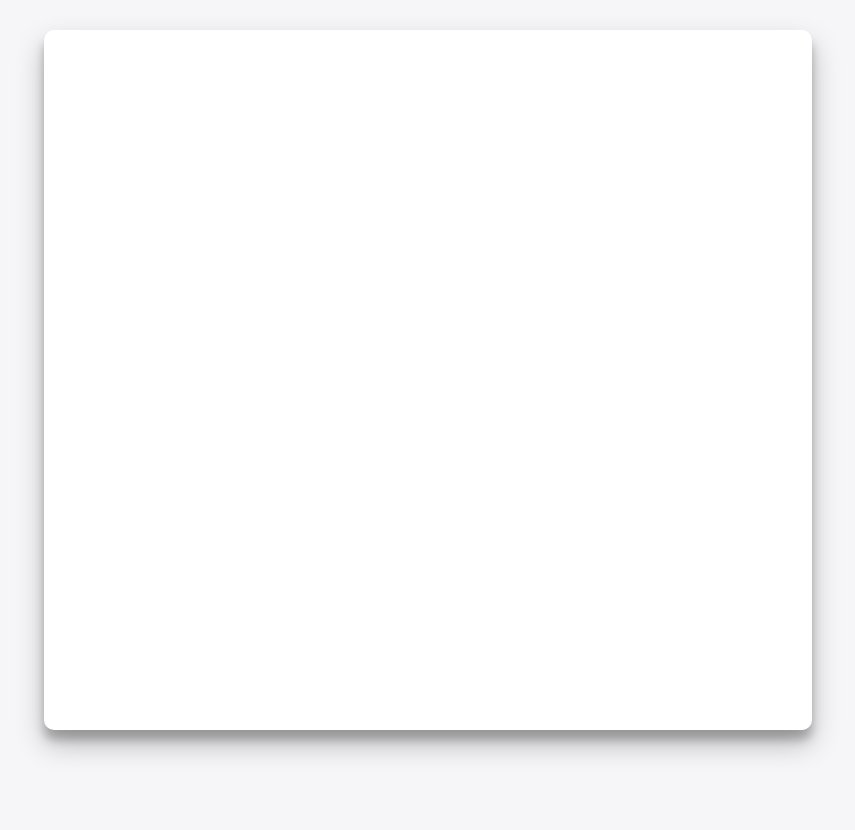
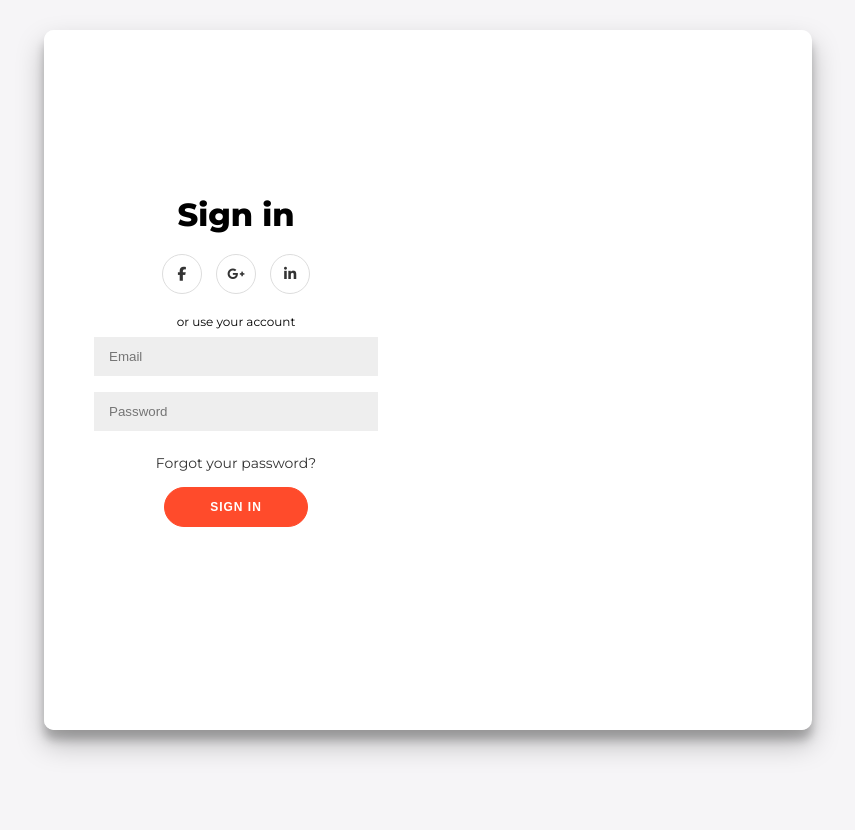
Before and after one commit to AaronVong/BaoCao_OSS2, a PHP site: page /login.php in a window 1280 px wide. Shown: the whole page, without its empty margins (212-1067 px from the left). Run offline with PHP 8.4, Linux system fonts and the light colour scheme; some libraries are stand-ins or nearby versions.

Commit message:
tao form dang nhap

```diff
--- a/login.php
+++ b/login.php
@@ -134,6 +134,25 @@
                 <span class="text--error"><?php echo isset($signuperror["signup"])?$signuperror["signup"]:""; ?></span>
             </form>
         </div>
+        <div class="form-container sign-in-container">
+            <form action="login.php" method="POST">
+                <h1>Sign in</h1>
+                <div class="social-container">
+                    <a href="#" class="social"><i class="fab fa-facebook-f"></i></a>
+                    <a href="#" class="social"><i class="fab fa-google-plus-g"></i></a>
+                    <a href="#" class="social"><i class="fab fa-linkedin-in"></i></a>
+                </div>
+                <span>or use your account</span>
+                <input type="text" placeholder="Email" name="email" value="<?php echo $email; ?>"/>
+                <span class="text--error"><?php echo isset($signinerror["email"])?$signinerror["email"]:""; ?></span>
+                <input type="password" placeholder="Password" name="password" />
+                <span class="text--error"><?php echo isset($signinerror["password"])?$signinerror["password"]:""; ?></span>
+                <a href="#">Forgot your password?</a>
+                <button type="submit" name="signin">Sign In</button>
+                <span class="text--error"><?php echo isset($signinerror["signin"])?$signinerror["signin"]:"";?></span>
+                <span class="text--notify"><?php echo $uid!==0?"Đăng ký thành công! Hãy đăng nhập bằng tài khoản của bạn.":"";?></span>
+            </form>
+        </div>
 </body>
 
 </html>
```
